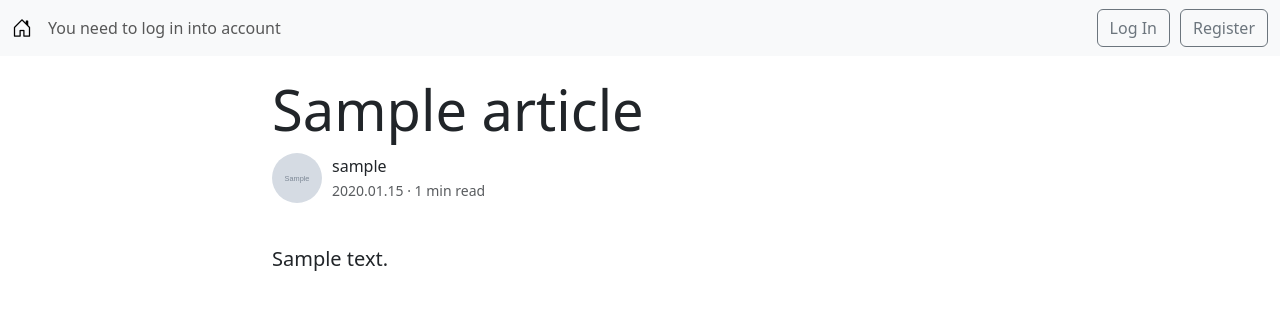
After one commit to Sergio-prog/Django-Blog, a Django app: page /articles/#/ in a window 1280 px wide. The commit adds this page. Shown: the top 310 px of the page. Run offline with Django 5.2, Linux system fonts and the light colour scheme; tables that the repository leaves empty hold one stand-in row (values such as "Sample post"); grey boxes marked "Sample" are stand-in pictures.

Commit message:
New views. Added articles view Update login, index, navbar

```diff
--- a/blog/models.py
+++ b/blog/models.py
@@ -1,3 +1,4 @@
+import math
 import random
 
 from django.contrib.auth.base_user import AbstractBaseUser
@@ -5,10 +6,14 @@ from django.db import models
 from django.utils.http import urlencode
 from django.contrib.auth.models import AbstractUser
 
+DEFAULT_PROFILE_IMAGE = "https://cdn-icons-png.flaticon.com/512/847/847969.png"
+
 
 class BlogUser(AbstractUser):
     class Meta(AbstractUser.Meta):
         swappable = "AUTH_USER_MODEL"
+
+    profile_image = models.URLField(default=DEFAULT_PROFILE_IMAGE)
 
 
 class UserPermissions(models.Model):
@@ -23,6 +28,10 @@ class Article(models.Model):
     def _random_identifier():
         return random.randint(100000, 999999)
 
+    @staticmethod
+    def estimate_time(body: str):
+        return math.ceil(len(body.split(" ")) / 200)
+
     @classmethod
     def generate_link(cls, title: str):
         identifier = str(cls._random_identifier())
@@ -30,10 +39,12 @@ class Article(models.Model):
 
     @classmethod
     def create(cls, title: str, body: str):
-        return Article(title=title, body=body, link=cls.generate_link(title))
+        return Article(title=title, body=body, link=cls.generate_link(title), time_to_read=cls.estimate_time(body))
 
     author = models.ForeignKey(BlogUser, on_delete=models.CASCADE)
-    title = models.CharField(max_length=60)
-    body = models.CharField()
+    title = models.CharField(max_length=250)
+    body = models.TextField()
     created_at = models.DateTimeField("date published", auto_now=True)
+    image_url = models.CharField(null=True, blank=True, default=None)
     link = models.CharField(max_length=120)
+    time_to_read = models.PositiveIntegerField()
--- /dev/null
+++ b/blog/static/style.css
@@ -0,0 +1,50 @@
+.article-header {
+    margin-top: 20px;
+    margin-bottom: 20px;
+}
+
+.article-body {
+    margin-top: 40px;
+    font-size: 20px;
+    line-height: 32px;
+    overflow-wrap: break-word;
+}
+
+.author-info {
+    display: flex;
+    align-items: center;
+    margin-top: 10px;
+}
+
+.author-info-img {
+    border-radius: 50%;
+    width: 50px;
+    height: 50px;
+    margin-right: 10px;
+}
+
+.logout-form {
+    margin: 10px 10px;
+}
+.auth-form {
+    margin: 10px;
+    display: flex;
+    flex-direction: column;
+    align-items: center;
+}
+
+.index-form {
+    display: flex;
+    flex-direction: column;
+    justify-content: center;
+    align-content: center;
+    align-items: center;
+    position: fixed;
+    top: 50%;
+    left: 50%;
+    transform: translate(-50%, -50%);
+}
+
+.blog-small-image {
+    max-width: 100px;
+}
--- a/blog/templates/base.html
+++ b/blog/templates/base.html
@@ -6,7 +6,8 @@
 <head>
     <meta charset="utf-8">
     <meta name="viewport" content="width=device-width, initial-scale=1">
-    <link rel="stylesheet" href="https://cdn.jsdelivr.net/npm/bootstrap@3.4.1/dist/css/bootstrap.min.css" integrity="sha384-HSMxcRTRxnN+Bdg0JdbxYKrThecOKuH5zCYotlSAcp1+c8xmyTe9GYg1l9a69psu" crossorigin="anonymous">
+    <link href="https://cdn.jsdelivr.net/npm/bootstrap@5.3.3/dist/css/bootstrap.min.css" rel="stylesheet" integrity="sha384-QWTKZyjpPEjISv5WaRU9OFeRpok6YctnYmDr5pNlyT2bRjXh0JMhjY6hW+ALEwIH" crossorigin="anonymous">
+    <link rel="stylesheet" href="https://cdnjs.cloudflare.com/ajax/libs/bootstrap-icons/1.5.0/font/bootstrap-icons.min.css">
     <link rel="stylesheet" href="{% static 'style.css' %}">
     <title>{% block title %}Blog{% endblock %}</title>
 </head>
--- a/blog/templates/blog/article.html
+++ b/blog/templates/blog/article.html
@@ -3,9 +3,35 @@
 {% block title %}{{ article.title }}{% endblock %}
 
 {% block content %}
-<div>
-    <h1>{{ article.title }}</h1>
-    <h4>By: {{ article.author }}</h4>
-    <p>{{ article.body }}</p>
+{% include 'blog\navbar.html' %}
+
+<div class="container">
+    <div class="row article-header">
+        <div class="col-md-8 offset-md-2">
+            <h1 class="display-4"><strong>{{ article.title }}</strong></h1>
+
+            <div class="author-info">
+                <a href="{% url 'profile' article.author.id %}">
+                    <img class="author-info-img" src="{{ article.author.profile_image }}" alt="Author Avatar">
+                </a>
+                <div>
+                    <p class="mb-0">{{ article.author }}</p>
+                    <p class="text-muted mb-0"><small>{{ article.created_at|date:"Y.m.d" }} · {{ article.time_to_read }} min read</small></p>
+                </div>
+            </div>
+        </div>
+    </div>
+
+<!--    <div class="row">-->
+<!--        <div class="col-md-8 offset-md-2">-->
+<!--            <img src="{{ article.image_url }}" class="img-fluid rounded" alt="Article Image">-->
+<!--        </div>-->
+<!--    </div>-->
+
+    <div class="row article-body">
+        <div class="col-md-8 offset-md-2">
+            <p>{{ article.body|linebreaksbr  }}</p>
+        </div>
+    </div>
 </div>
 {% endblock %}
--- /dev/null
+++ b/blog/templates/blog/navbar.html
@@ -0,0 +1,38 @@
+<nav class="navbar navbar-expand-lg navbar-light" style="background-color: #f8f9fa; --bs-bg-opacity: 1;">
+    <div class="container-fluid">
+        <a class="navbar-brand" href="{% url 'index' %}">
+            <span class="bi bi-house-door"></span>
+        </a>
+        <button class="navbar-toggler" type="button" data-bs-toggle="collapse" data-bs-target="#navbarNav" aria-controls="navbarNav" aria-expanded="false" aria-label="Toggle navigation">
+            <span class="navbar-toggler-icon"></span>
+        </button>
+        <div class="collapse navbar-collapse" id="navbarNav">
+            <ul class="navbar-nav me-auto mb-2 mb-lg-0">
+                {% if user.is_authenticated %}
+                <li class="nav-item">
+                    <span class="navbar-text">Hello, {{ user.username }}</span>
+                </li>
+                {% else %}
+                <li class="nav-item">
+                    <span class="navbar-text">You need to log in into account</span>
+                </li>
+                {% endif %}
+            </ul>
+            {% if user.is_authenticated %}
+                <form class="d-flex" action="{% url 'logout' %}" method="post">
+                    {% csrf_token %}
+                    <!-- Используйте Bootstrap Icons -->
+                    <!-- <a type="button" class="btn btn-outline-secondary" aria-label="Profile" href="" style="margin-right: 5px">
+                        <span class="bi bi-person"></span>
+                    </a> -->
+                    <button type="submit" class="btn btn-primary">Log Out</button>
+                </form>
+            {% else %}
+                <div class="d-flex" style="gap: 10px;">
+                    <a type="button" class="btn btn-outline-secondary" href="{% url 'login' %}">Log In</a>
+                    <a type="button" class="btn btn-outline-secondary" href="{% url 'signup' %}">Register</a>
+                </div>
+            {% endif %}
+        </div>
+    </div>
+</nav>
--- a/blog/urls.py
+++ b/blog/urls.py
@@ -4,5 +4,7 @@ from . import views
 
 urlpatterns = [
     path("", views.index, name="index"),
-    path("article/<str:link>/", views.get_article, name="get_article")
+    path("accounts/signup/", views.SignUpView.as_view(), name="signup"),
+    path("articles/<str:link>/", views.get_article, name="get_article"),
+    path("profiles/<str:id>/", views.profile, name="profile"),
 ]
--- a/blog/views.py
+++ b/blog/views.py
@@ -1,9 +1,11 @@
 from django.contrib.auth.decorators import permission_required
+from django.contrib.auth.forms import UserCreationForm
 from django.shortcuts import render
-from django.urls import reverse
+from django.urls import reverse, reverse_lazy
 from django.views import generic
+from django.views.generic import CreateView
 
-from blog.models import Article
+from blog.models import Article, BlogUser
 
 
 # Create your views here.
@@ -21,7 +23,36 @@ def index(request):
     return render(request, "blog/index.html", {"articles": Article.objects.all()})
 
 
-def get_article(request, link: str):
+# Not implemented yet
+def profile(request, id):
+    return render(request, "blog/index.html", {"articles": Article.objects.all()})
+
+
+def get_article(request, link: str):  # TODO: Добавить проверку на method ендпоинта
     article = Article.objects.get(link=link)
     print(article)
     return render(request, "blog/article.html", {"article": article})
+
+
+def get_articles_by_user(request, id: str):
+    ...
+
+
+def create_article(request):
+    ...
+
+
+def edit_profile(request):
+    ...
+
+
+class CustomUserCreationForm(UserCreationForm):
+    class Meta(UserCreationForm.Meta):
+        model = BlogUser
+        fields = UserCreationForm.Meta.fields
+
+
+class SignUpView(CreateView):
+    form_class = CustomUserCreationForm
+    success_url = reverse_lazy("login")
+    template_name = "registration/signup.html"
--- a/blog_site/settings.py
+++ b/blog_site/settings.py
@@ -128,3 +128,6 @@ STATIC_URL = 'static/'
 DEFAULT_AUTO_FIELD = 'django.db.models.BigAutoField'
 
 AUTH_USER_MODEL = 'blog.BlogUser'
+
+LOGIN_REDIRECT_URL = "/"
+LOGOUT_REDIRECT_URL = "/"
--- a/blog_site/urls.py
+++ b/blog_site/urls.py
@@ -19,5 +19,6 @@ from django.urls import path, include
 
 urlpatterns = [
     path('admin/', admin.site.urls),
-    path('', include("blog.urls"))
+    path('', include("blog.urls")),
+    path("accounts/", include("django.contrib.auth.urls")),
 ]
```
Also changed, not shown: blog/templates/blog/index.html (+54 -9 lines), blog/templates/blog/profile.html (added, +30 -0 lines), blog/templates/registration/login.html (added, +26 -0 lines), blog/templates/registration/signup.html (added, +44 -0 lines), blog/migrations/0002_article_time_to_read.py (added), blog/migrations/0003_bloguser_profile_image_alter_article_body.py (added), blog/migrations/0004_article_image_url.py (added), static/style.css (deleted).
